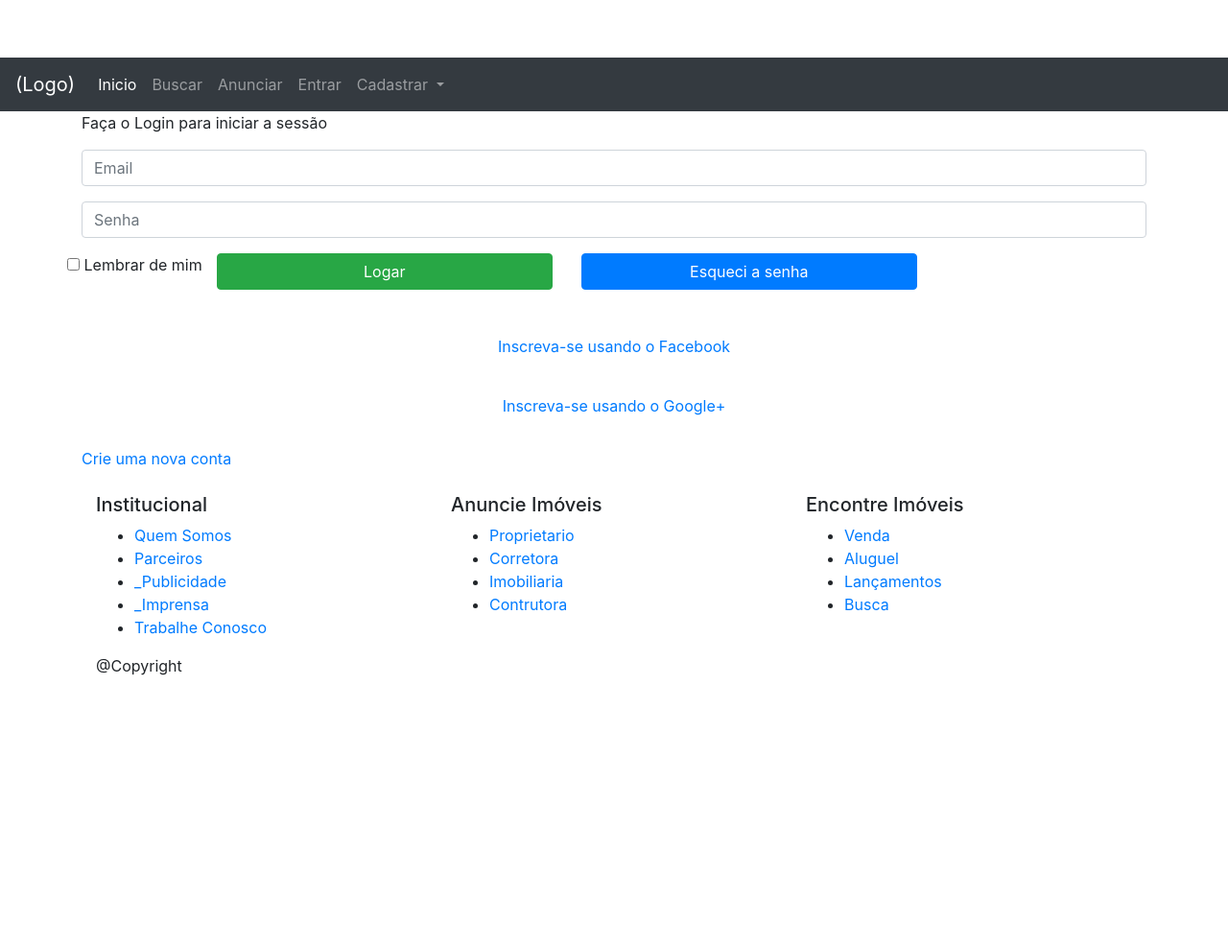
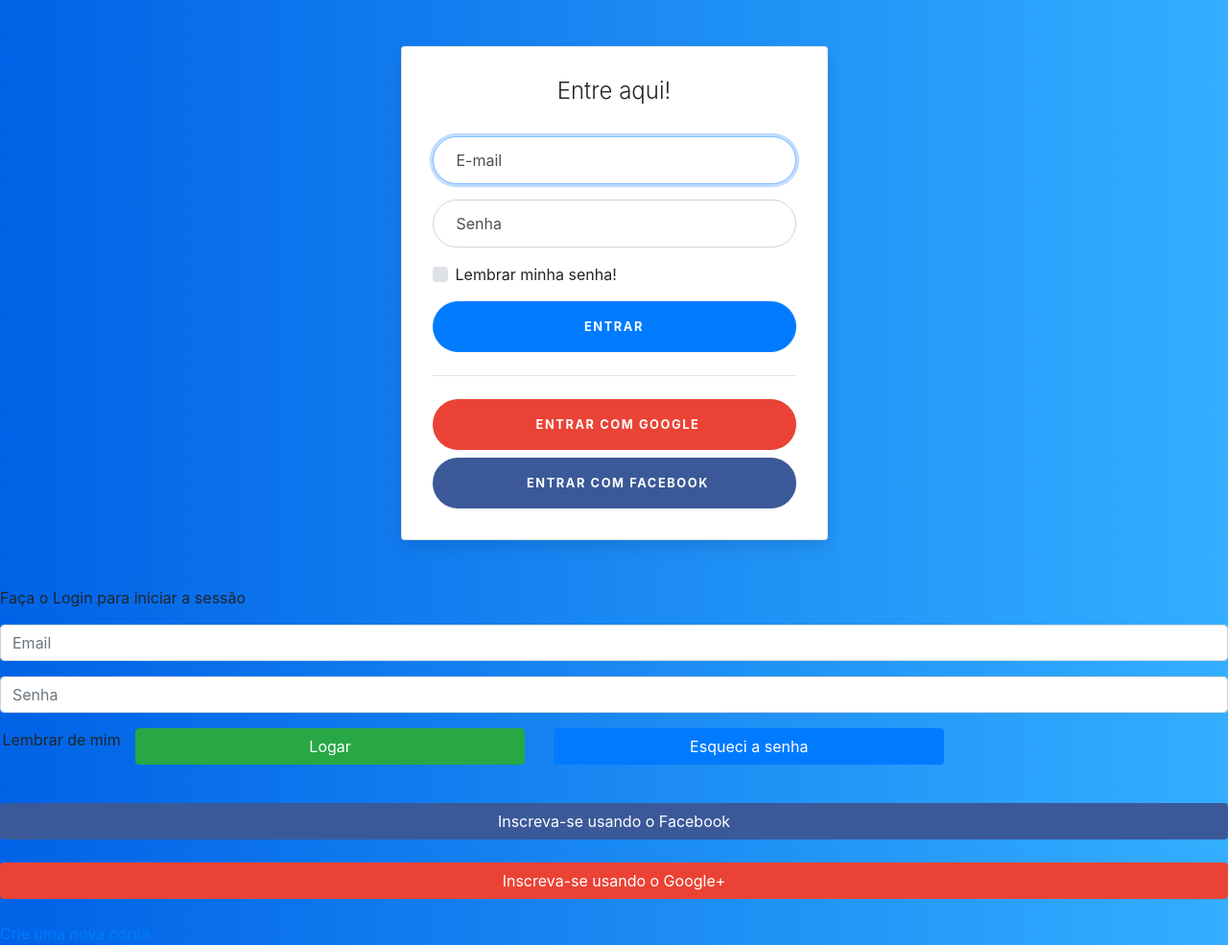
Before and after one commit to edg-dev/corretora, a PHP site: page /View/login/user/login.php in a window 1280 px wide. Shown: the whole page at 96% size. Before the commit the page ends 704 px from the top, so only its background shows below. Run offline with PHP 8.4, Linux system fonts and the light colour scheme.

Commit message:
Adicionado layout de login novo e seu css, depois é so mesclar entre os dois

```diff
--- /dev/null
+++ b/Config/CSS/login.css
@@ -0,0 +1,110 @@
+:root {
+    --input-padding-x: 1.5rem;
+    --input-padding-y: .75rem;
+  }
+
+  body {
+    background: #007bff;
+    background: linear-gradient(to right, #0062E6, #33AEFF);
+  }
+
+  .card-signin {
+    border: 0;
+    border-radius: 1rem;
+    box-shadow: 0 0.5rem 1rem 0 rgba(0, 0, 0, 0.1);
+  }
+
+  .card-signin .card-title {
+    margin-bottom: 2rem;
+    font-weight: 300;
+    font-size: 1.5rem;
+  }
+
+  .card-signin .card-body {
+    padding: 2rem;
+  }
+
+  .form-signin {
+    width: 100%;
+  }
+
+  .form-signin .btn {
+    font-size: 80%;
+    border-radius: 5rem;
+    letter-spacing: .1rem;
+    font-weight: bold;
+    padding: 1rem;
+    transition: all 0.2s;
+  }
+
+  .form-label-group {
+    position: relative;
+    margin-bottom: 1rem;
+  }
+
+  .form-label-group input {
+    height: auto;
+    border-radius: 2rem;
+  }
+
+  .form-label-group>input,
+  .form-label-group>label {
+    padding: var(--input-padding-y) var(--input-padding-x);
+  }
+
+  .form-label-group>label {
+    position: absolute;
+    top: 0;
+    left: 0;
+    display: block;
+    width: 100%;
+    margin-bottom: 0;
+    /* Override default `<label>` margin */
+    line-height: 1.5;
+    color: #495057;
+    border: 1px solid transparent;
+    border-radius: .25rem;
+    transition: all .1s ease-in-out;
+  }
+
+  .form-label-group input::-webkit-input-placeholder {
+    color: transparent;
+  }
+
+  .form-label-group input:-ms-input-placeholder {
+    color: transparent;
+  }
+
+  .form-label-group input::-ms-input-placeholder {
+    color: transparent;
+  }
+
+  .form-label-group input::-moz-placeholder {
+    color: transparent;
+  }
+
+  .form-label-group input::placeholder {
+    color: transparent;
+  }
+
+  .form-label-group input:not(:placeholder-shown) {
+    padding-top: calc(var(--input-padding-y) + var(--input-padding-y) * (2 / 3));
+    padding-bottom: calc(var(--input-padding-y) / 3);
+  }
+
+  .form-label-group input:not(:placeholder-shown)~label {
+    padding-top: calc(var(--input-padding-y) / 3);
+    padding-bottom: calc(var(--input-padding-y) / 3);
+    font-size: 12px;
+    color: #777;
+  }
+
+  .btn-google {
+    color: white;
+    background-color: #ea4335;
+  }
+
+  .btn-facebook {
+    color: white;
+    background-color: #3b5998;
+  }
--- a/View/login/user/login.php
+++ b/View/login/user/login.php
@@ -1,4 +1,57 @@
-<?php include '../../Templates/header.php'; ?>
+<!doctype html>
+<html>
+
+  <head>
+
+        <meta http-equiv="Content-Type" content="text/html; charset=UTF-8"/>
+        <meta name="viewport" content="width=device-width, initial-scale=1, maximum-scale=1.0"/>
+        <title>Login</title>
+
+        <!-- CSS  -->
+        <link href="/corretora/Config/CSS/login.css" type="text/css" rel="stylesheet">
+        <link href="/corretora/Config/Bootstrap/bootstrap.css" type="text/css" rel="stylesheet">
+
+        <!-- JavaScript  -->
+        <script src="/corretora/Config/JS/jquery-3.2.1.min.js"></script>
+        <script src="/corretora/Config/JS/bootstrap.js"></script>
+        <script src="/corretora/Config/JS/init.js"></script>
+
+  </head>
+
+    <div class="container">
+        <div class="row">
+          <div class="col-sm-9 col-md-7 col-lg-5 mx-auto">
+            <div class="card card-signin my-5">
+              <div class="card-body">
+                <h5 class="card-title text-center">Entre aqui!</h5>
+                <form class="form-signin">
+                  <div class="form-label-group">
+                    <input type="email" id="inputEmail" class="form-control" placeholder="email@email.com" required autofocus>
+                    <label for="inputEmail">E-mail</label>
+                  </div>
+
+                  <div class="form-label-group">
+                    <input type="password" id="inputPassword" class="form-control" placeholder="senha" required>
+                    <label for="inputPassword">Senha</label>
+                  </div>
+
+                  <div class="custom-control custom-checkbox mb-3">
+                    <input type="checkbox" class="custom-control-input" id="customCheck1">
+                    <label class="custom-control-label" for="customCheck1">Lembrar minha senha!</label>
+                  </div>
+                  <button class="btn btn-lg btn-primary btn-block text-uppercase" type="submit">Entrar</button>
+                  <hr class="my-4">
+                  <button class="btn btn-lg btn-google btn-block text-uppercase" type="submit"><i class="fab fa-google mr-2"></i> Entrar com Google</button>
+                  <button class="btn btn-lg btn-facebook btn-block text-uppercase" type="submit"><i class="fab fa-facebook-f mr-2"></i> Entrar com Facebook</button>
+                </form>
+              </div>
+            </div>
+          </div>
+        </div>
+      </div>
+
+
+
 
 <div class="login-box">
   <div class="login-logo">
@@ -100,5 +153,3 @@ if(isset($_POST['login'])){
     }
 }
 ?>
-
-<?php include '../../Templates/footer.php'; ?>
```
